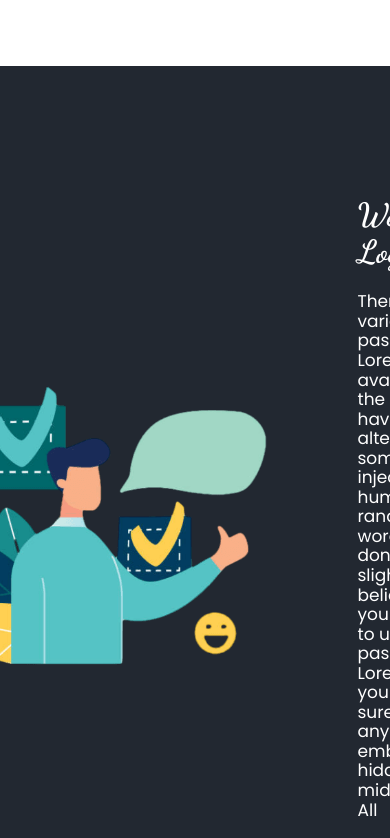
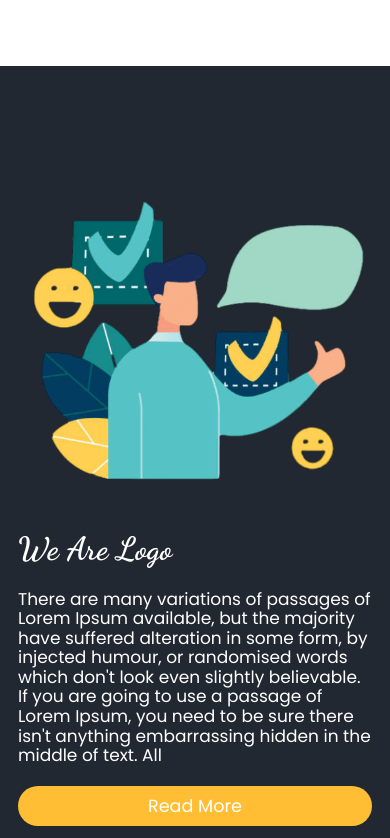
Before and after one commit to Alaa-Khalaila/business-cards, a React (Create React App) app in the folder frontend/: page / in a window 390 px wide. Shown: the part 1720-2558 px from the top of the page. Built offline with nearby package versions, Linux system fonts and the light colour scheme.

Commit message:
responsive

```diff
--- a/frontend/src/components/About/About.module.css
+++ b/frontend/src/components/About/About.module.css
@@ -33,3 +33,16 @@
   border-radius: 50px;
   font-size: 1.1rem;
 }
+
+@media screen and (max-width: 600px) {
+  .flex {
+flex-direction: column;
+  }
+  .cont{
+    width: unset;
+    padding: 0 18px;
+  }
+  .btn{
+width: 100%;
+  }
+}
--- a/frontend/src/components/footer/footer.module.css
+++ b/frontend/src/components/footer/footer.module.css
@@ -60,3 +60,10 @@ p {
 .footer_copyright{
   margin: 30px;
 }
+
+@media screen and (max-width: 600px) {
+  .footer_menu {
+    flex-direction: column;
+    gap: 80px;
+  }
+}
```
